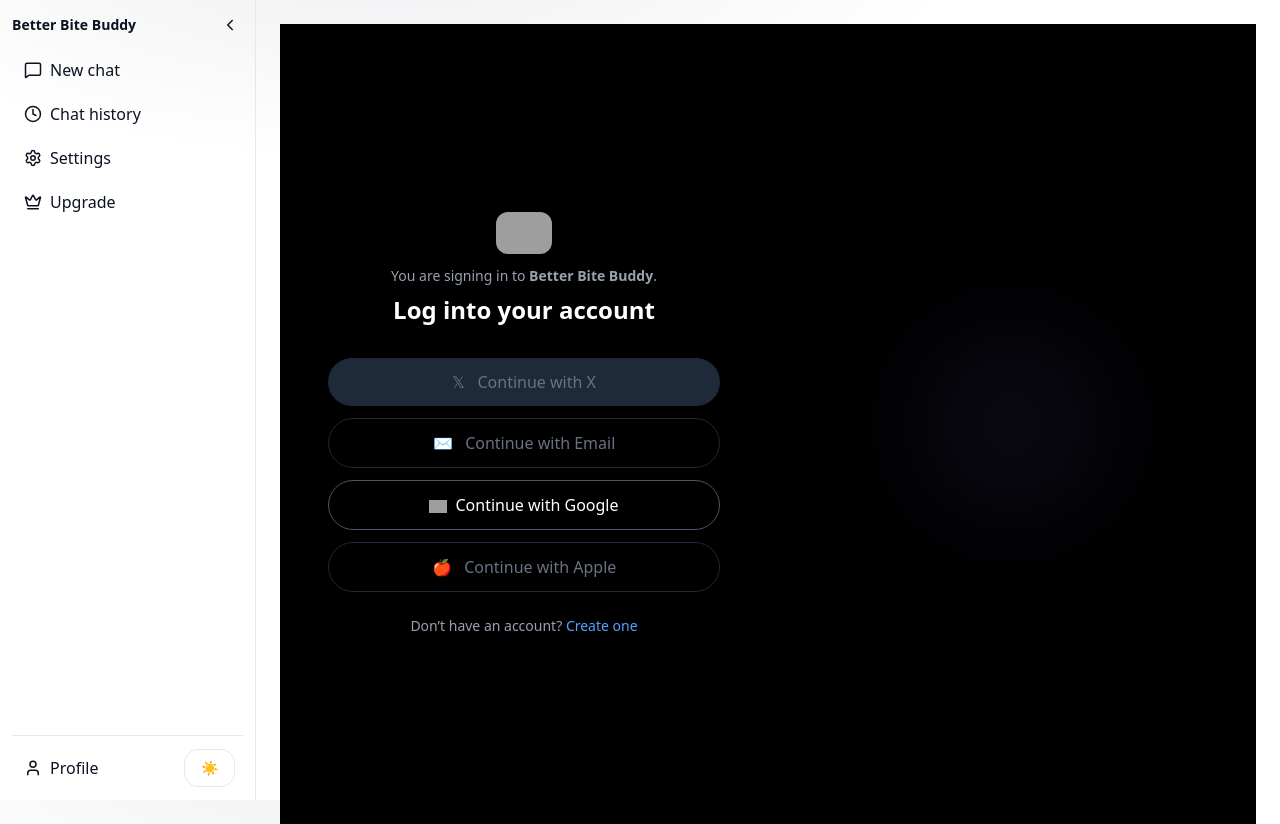
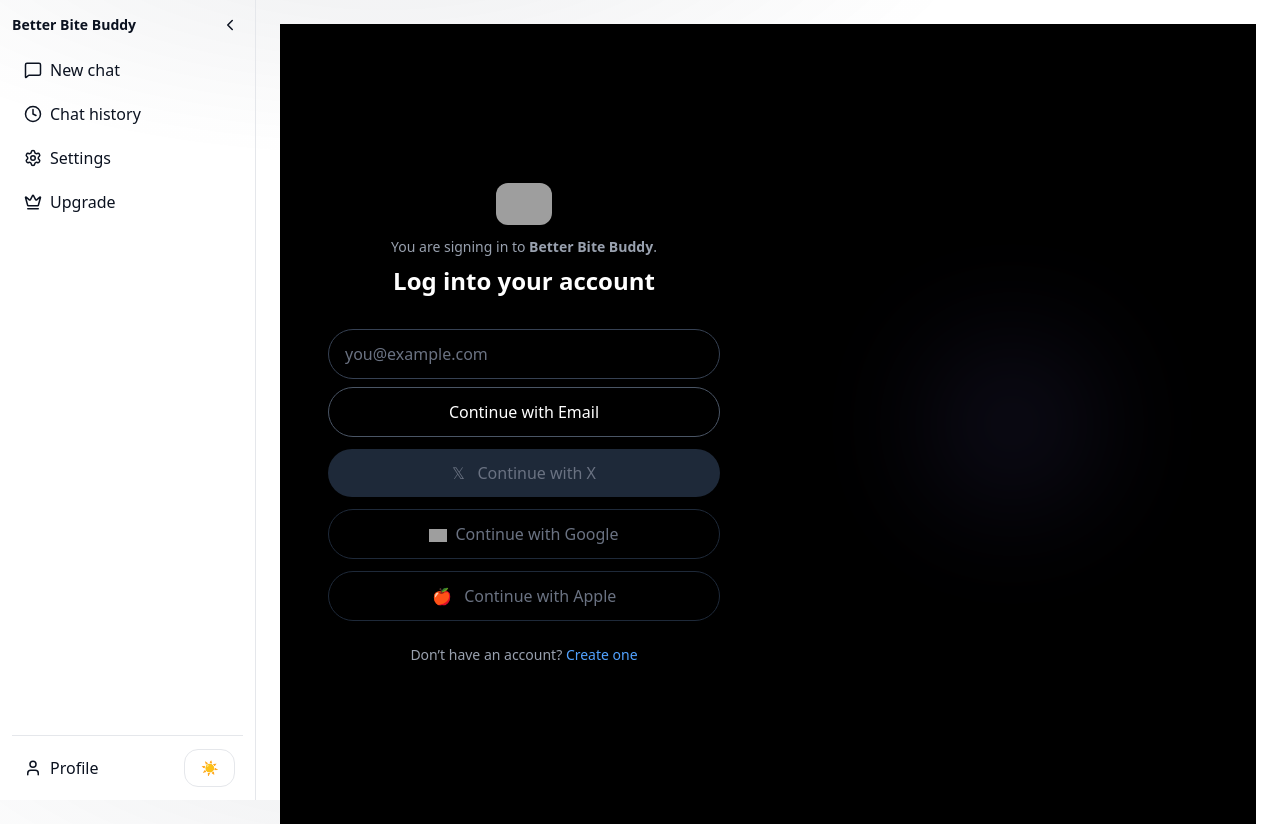
Before and after one commit to haseebservises-ops/bbb-web, a Next.js app: page /auth/signin in a window 1280 px wide. Built offline with nearby package versions, Linux system fonts and the light colour scheme; no server answers; grey boxes are pictures that could not be loaded.

Commit message:
auth: credentials sign-in UI + SessionProvider wiring

```diff
--- a/app/auth/signin/page.tsx
+++ b/app/auth/signin/page.tsx
@@ -1,27 +1,33 @@
+// app/auth/signin/page.tsx
 "use client";
 
+import { useState } from "react";
+import { useSearchParams } from "next/navigation";
 import { signIn } from "next-auth/react";
 import Image from "next/image";
-import { useState } from "react";
 
 export default function SignIn() {
-  const [loading, setLoading] = useState<string | null>(null);
+  const [email, setEmail] = useState("");
+  const [busy, setBusy] = useState(false);
+  const params = useSearchParams();
+  const callbackUrl = params.get("callbackUrl") ?? "/";
 
-  const go = async (provider: string) => {
+  async function loginWithEmail(e: React.FormEvent) {
+    e.preventDefault();
+    if (!email.trim()) return;
+    setBusy(true);
     try {
-      setLoading(provider);
-      // Send user back to home (or /dashboard) after login
-      await signIn(provider, { callbackUrl: "/" });
+      // IMPORTANT: our only working provider is "credentials"
+      await signIn("credentials", { email, redirect: true, callbackUrl });
     } finally {
-      setLoading(null);
+      setBusy(false);
     }
-  };
+  }
 
-  // If a provider isn't configured yet, we disable its button.
-  const canGoogle = true; // set to false if GOOGLE_ID/SECRET not set
-  const canX = false;     // flip to true after you add the Twitter/X provider
-  const canApple = false; // flip to true after Apple provider is configured
-  const canEmail = false; // flip to true after you wire Email provider (SMTP)
+  // These are placeholders for when you wire real OAuth providers later.
+  const canGoogle = false;
+  const canX = false;
+  const canApple = false;
 
   return (
     <div className="min-h-screen grid md:grid-cols-2 bg-black text-white">
@@ -43,32 +49,39 @@
           </div>
 
           <div className="space-y-3">
-            {/* X */}
+            {/* ✅ Email via Credentials (works today) */}
+            <form onSubmit={loginWithEmail} className="space-y-2">
+              <input
+                className="w-full rounded-full px-4 py-3 bg-transparent border border-gray-700 placeholder-gray-500"
+                placeholder="you@example.com"
+                value={email}
+                onChange={(e) => setEmail(e.target.value)}
+                autoComplete="email"
+              />
+              <button
+                type="submit"
+                disabled={!email.trim() || busy}
+                className={`w-full rounded-full py-3 font-medium border border-gray-600 hover:bg-gray-900 ${
+                  busy ? "opacity-60 cursor-wait" : ""
+                }`}
+              >
+                {busy ? "Signing in…" : "Continue with Email"}
+              </button>
+            </form>
+
+            {/* Placeholders for future providers */}
             <button
-              disabled={!canX || loading === "x"}
-              onClick={() => canX ? go("twitter") : null}
-              className={`w-full rounded-full py-3 font-medium
-                ${canX ? "bg-white text-black hover:bg-gray-200" : "bg-gray-800 text-gray-500 cursor-not-allowed"}`}
+              disabled={!canX}
+              className="w-full rounded-full py-3 font-medium bg-gray-800 text-gray-500 cursor-not-allowed"
+              title="X login not configured yet"
             >
               𝕏 &nbsp; Continue with X
             </button>
 
-            {/* Email */}
             <button
-              disabled={!canEmail || loading === "email"}
-              onClick={() => canEmail ? go("email") : null}
-              className={`w-full rounded-full py-3 font-medium border
-                ${canEmail ? "border-gray-600 hover:bg-gray-900" : "border-gray-800 text-gray-500 cursor-not-allowed"}`}
-            >
-              ✉️ &nbsp; Continue with Email
-            </button>
-
-            {/* Google */}
-            <button
-              disabled={!canGoogle || loading === "google"}
-              onClick={() => canGoogle ? go("google") : null}
-              className={`w-full rounded-full py-3 font-medium border
-                ${canGoogle ? "border-gray-600 hover:bg-gray-900" : "border-gray-800 text-gray-500 cursor-not-allowed"}`}
+              disabled={!canGoogle}
+              className="w-full rounded-full py-3 font-medium border border-gray-800 text-gray-500 cursor-not-allowed"
+              title="Google login not configured yet"
             >
               <span className="inline-block mr-2 align-middle">
                 <Image src="/google-icon.png" alt="Google" width={18} height={18} />
@@ -76,12 +89,10 @@
               Continue with Google
             </button>
 
-            {/* Apple */}
             <button
-              disabled={!canApple || loading === "apple"}
-              onClick={() => canApple ? go("apple") : null}
-              className={`w-full rounded-full py-3 font-medium border
-                ${canApple ? "border-orange-500 hover:bg-gray-900" : "border-gray-800 text-gray-500 cursor-not-allowed"}`}
+              disabled={!canApple}
+              className="w-full rounded-full py-3 font-medium border border-gray-800 text-gray-500 cursor-not-allowed"
+              title="Apple login not configured yet"
             >
               🍎 &nbsp; Continue with Apple
             </button>
@@ -93,10 +104,12 @@
         </div>
       </div>
 
-      {/* Right: subtle glow like Grok */}
+      {/* Right: subtle glow */}
       <div className="hidden md:flex items-center justify-center">
-        <div className="w-64 h-64 rounded-full blur-3xl opacity-20"
-             style={{ background: "radial-gradient(#8a7cff, transparent 60%)" }} />
+        <div
+          className="w-64 h-64 rounded-full blur-3xl opacity-20"
+          style={{ background: "radial-gradient(#8a7cff, transparent 60%)" }}
+        />
       </div>
     </div>
   );
--- /dev/null
+++ b/app/providers.tsx
@@ -0,0 +1,8 @@
+// app/providers.tsx
+"use client";
+
+import { SessionProvider } from "next-auth/react";
+
+export function Providers({ children }: { children: React.ReactNode }) {
+  return <SessionProvider>{children}</SessionProvider>;
+}
```
